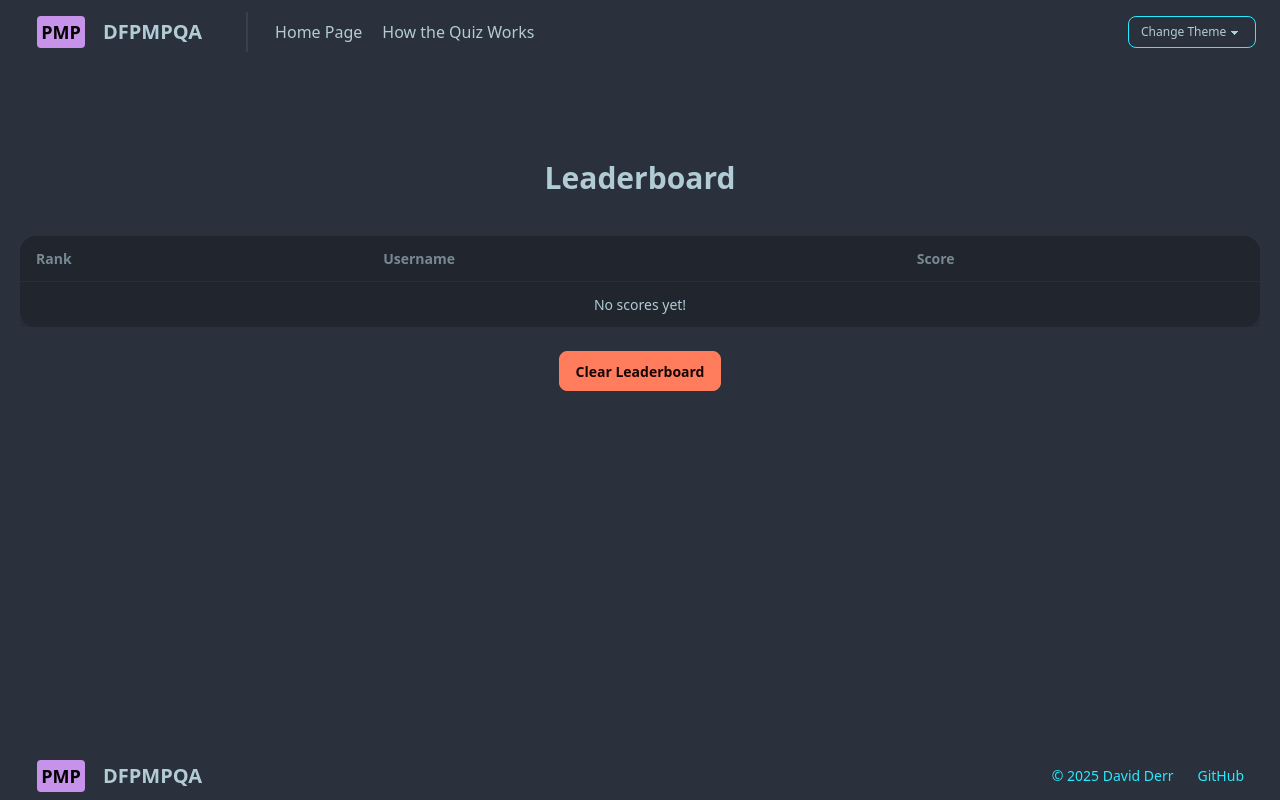
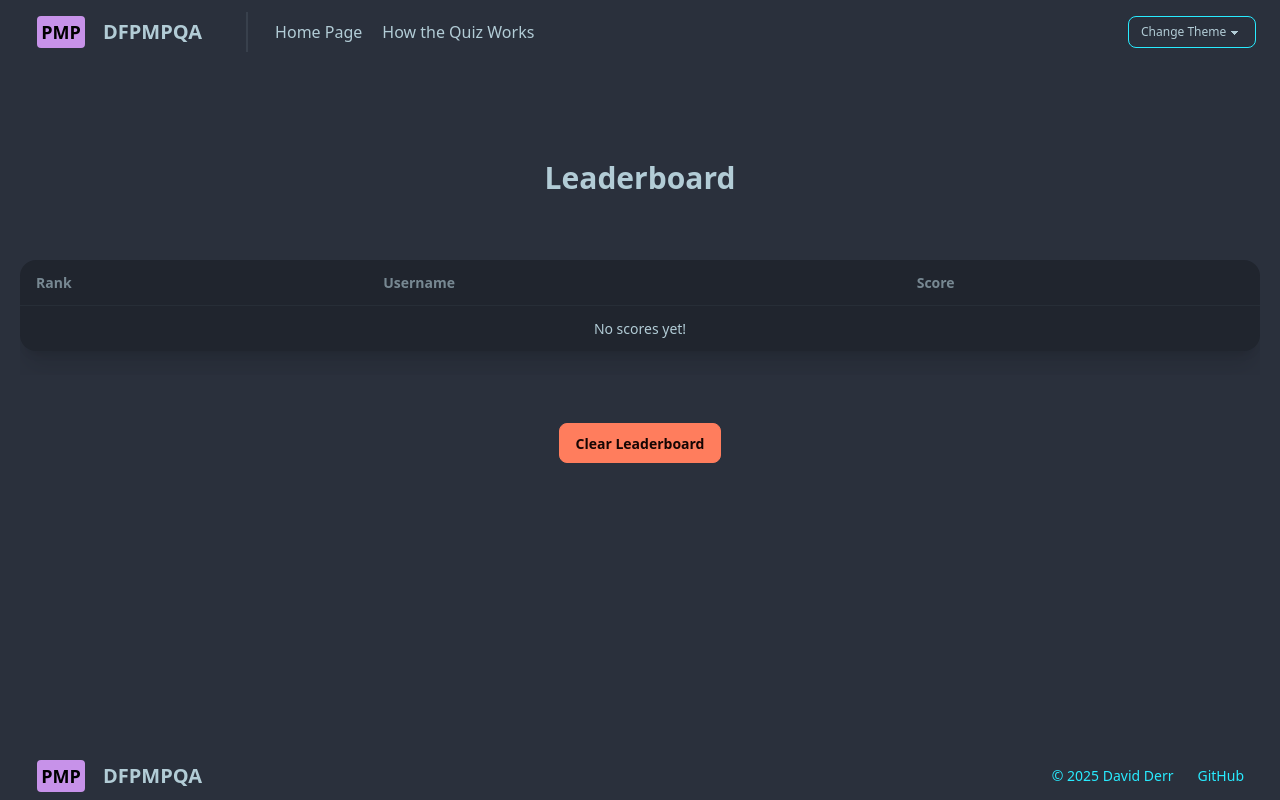
Before and after one commit to rofenac/quiz-app, a React (Vite) app: page /quiz-app/leaderboard in a window 1280 px wide. Built offline with nearby package versions, Linux system fonts and the light colour scheme.

Commit message:
Some More CSS Tweaks

```diff
--- a/src/components/ThemeController.jsx
+++ b/src/components/ThemeController.jsx
@@ -4,7 +4,7 @@ import { themes } from '../data/themes'
 function ThemeController() {
   // Initialize state with the <html>'s current data-theme attribute (or fallback)
   const [currentTheme, setCurrentTheme] = useState(() => {
-    return localStorage.getItem('theme') || document.documentElement.getAttribute('data-theme') || 'dim'
+    return localStorage.getItem('theme') || document.documentElement.getAttribute('data-theme') || 'light'
   })
 
   // Update the document's data-theme attribute and localStorage when currentTheme changes
--- a/src/index.css
+++ b/src/index.css
@@ -1,5 +1,5 @@
 @import "tailwindcss";
 
 @plugin "daisyui" {
-  themes: light --default, dark --prefersdark, abyss, aqua, business, coffee, cyberpunk, dim, dracula, forest, halloween, luxury, night, retro, sunset, synthwave;
+  themes: light --default, dark, abyss, aqua, business, coffee, cyberpunk, dim --prefersdark, dracula, forest, halloween, luxury, night, retro, sunset, synthwave;
 }
--- a/src/pages/leaderboard.jsx
+++ b/src/pages/leaderboard.jsx
@@ -37,7 +37,7 @@ function LeaderBoard() {
 
 function LeaderboardTable({ leaderboard }) {
   return (
-    <div className="overflow-x-auto">
+    <div className="overflow-x-auto py-6">
       <table className="table w-full bg-base-300 shadow-xl">
         <thead className="bg-neutral-focus">
           <tr>
@@ -68,7 +68,7 @@ function LeaderboardTable({ leaderboard }) {
 
 function ClearLeaderboardButton({ clearLeaderboard }) {
   return (
-    <div className="flex justify-center mt-6">
+    <div className="flex justify-center mt-6 pt-6">
       <button className="btn btn-secondary" onClick={clearLeaderboard}>
         Clear Leaderboard
       </button>
```
